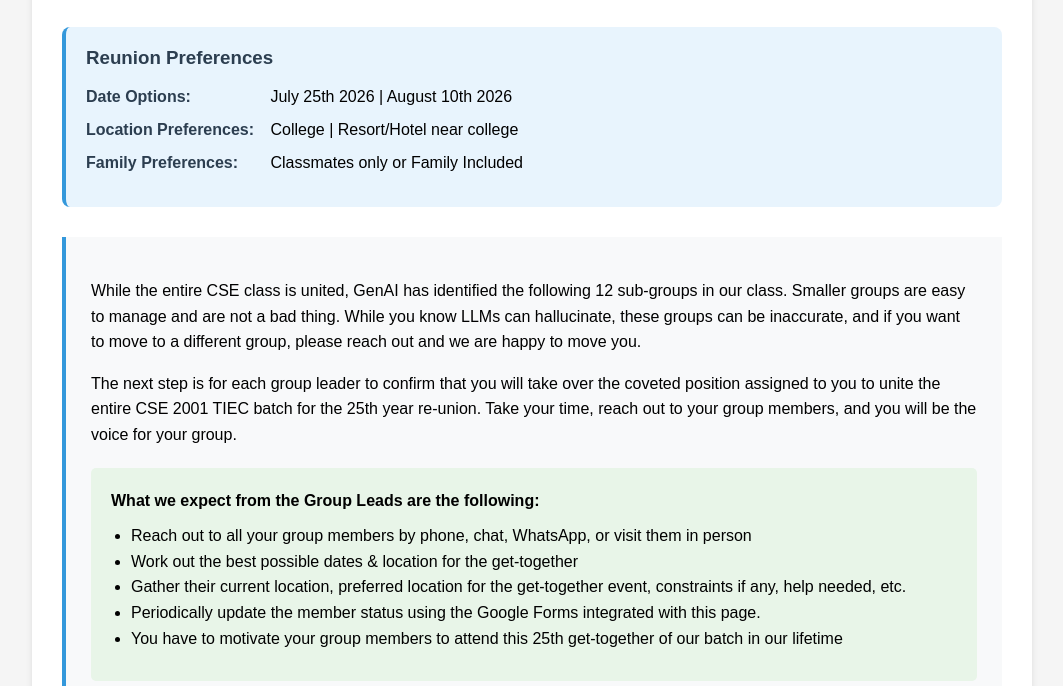
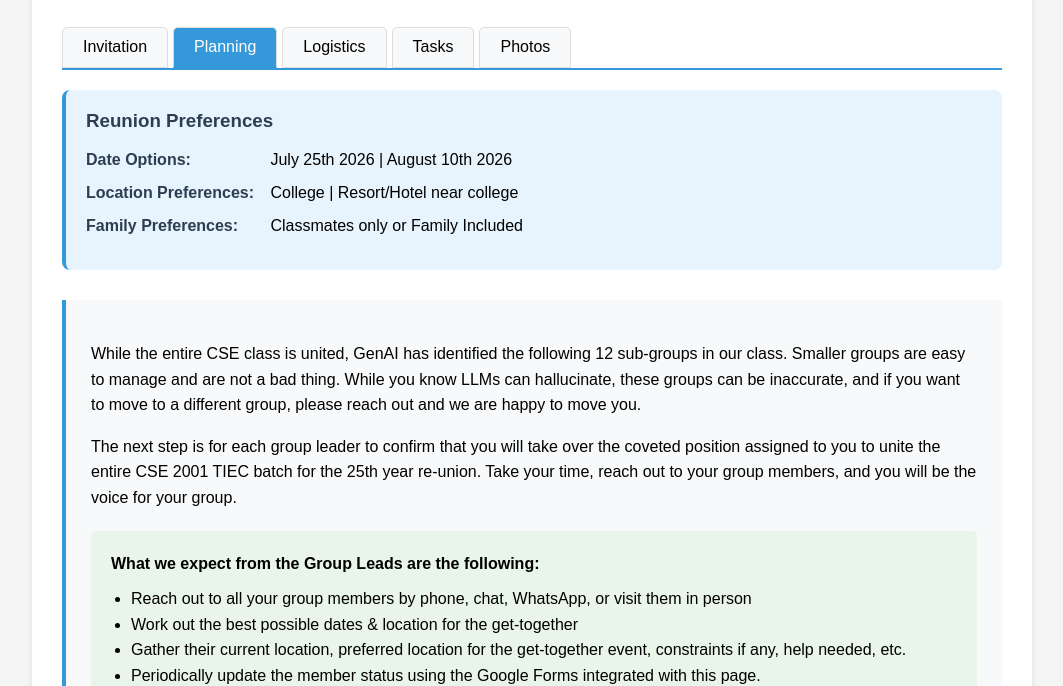
Before and after one commit to cse2001tiec/get-together, a plain HTML site: page index.html in a window 1280 px wide. Shown: the part 451-1137 px from the top of the page, without its empty margins (108-1171 px from the left). Drawn offline with Linux system fonts and the light colour scheme.

Commit message:
Add tabs for other informations

```diff
--- a/index.html
+++ b/index.html
@@ -211,6 +211,30 @@
         .group-leader {
             font-weight: bold;
         }
+        .tabs {
+            display: flex;
+            border-bottom: 2px solid #3498db;
+            margin-bottom: 20px;
+        }
+        .tab {
+            padding: 10px 20px;
+            cursor: pointer;
+            background-color: #f8f9fa;
+            border: 1px solid #ddd;
+            margin-right: 5px;
+            border-radius: 5px 5px 0 0;
+        }
+        .tab.active {
+            background-color: #3498db;
+            color: white;
+            border-bottom: 2px solid #3498db;
+        }
+        .tab-content {
+            display: none;
+        }
+        .tab-content.active {
+            display: block;
+        }
     </style>
 </head>
 <body>
@@ -219,6 +243,23 @@
 
         <div class="content">
             <h1>CSE2001TIEC - 25th Year Get Together </h1>
+
+            <div class="tabs">
+                <div class="tab" onclick="showTab('invitation')">Invitation</div>
+                <div class="tab active" onclick="showTab('planning')">Planning</div>
+                <div class="tab" onclick="showTab('logistics')">Logistics</div>
+                <div class="tab" onclick="showTab('tasks')">Tasks</div>
+                <div class="tab" onclick="showTab('photos')">Photos</div>
+            </div>
+
+            <div id="invitation" class="tab-content">
+                <div class="letter">
+                    <h3>Invitation</h3>
+                    <p>Coming soon... Formal invitation details will be available here.</p>
+                </div>
+            </div>
+
+            <div id="planning" class="tab-content active">
 
             <div class="preferences-section">
                 <h3 style="color: #2c3e50; margin-top: 0;">Reunion Preferences</h3>
@@ -245,7 +286,7 @@
                         <li>Work out the best possible dates & location for the get-together</li>
                         <li>Gather their current location, preferred location for the get-together event, constraints if any, help needed, etc.</li>
                         <li>Periodically update the member status using the Google Forms integrated with this page. </li>
-                        <li>You have to motivate your group members to attend this 25th get-together of our batch in our lifetime</li>
+                        <li>You have to motivate your group members to attend this one last get-together of our batch in our lifetime</li>
                     </ul>
                 </div>
             </div>
@@ -406,6 +447,28 @@
             <div class="letter" style="margin-top: 30px;">
                 <h3 style="color: #2c3e50; margin-top: 0;">Security</h3>
                 <p>All those security nerds trying to verify if this page is stealing or tracking your data, you can review the repository for the static page here: <a href="https://github.com/cse2001tiec/get-together" target="_blank" style="color: #3498db;">https://github.com/cse2001tiec/get-together</a></p>
+            </div>
+            </div>
+
+            <div id="logistics" class="tab-content">
+                <div class="letter">
+                    <h3>Logistics</h3>
+                    <p>Coming soon... Travel arrangements, accommodation details, and venue information will be available here.</p>
+                </div>
+            </div>
+
+            <div id="tasks" class="tab-content">
+                <div class="letter">
+                    <h3>Tasks</h3>
+                    <p>Coming soon... Task assignments and volunteer coordination will be available here.</p>
+                </div>
+            </div>
+
+            <div id="photos" class="tab-content">
+                <div class="letter">
+                    <h3>Photos</h3>
+                    <p>Coming soon... Photo gallery and memories from our college days will be available here.</p>
+                </div>
             </div>
         </div>
     </div>
@@ -635,11 +698,30 @@ Muthu (Group Lead), Y
             }
         }
 
+        // Tab switching function
+        function showTab(tabName) {
+            // Hide all tab contents
+            document.querySelectorAll('.tab-content').forEach(content => {
+                content.classList.remove('active');
+            });
+
+            // Remove active class from all tabs
+            document.querySelectorAll('.tab').forEach(tab => {
+                tab.classList.remove('active');
+            });
+
+            // Show selected tab content
+            document.getElementById(tabName).classList.add('active');
+
+            // Add active class to clicked tab
+            event.target.classList.add('active');
+        }
+
         // Add footer with timestamp
         window.addEventListener('load', function() {
             const footer = document.createElement('div');
             footer.style.cssText = 'text-align: center; padding: 20px; color: #666; font-size: 12px; border-top: 1px solid #ddd; margin-top: 30px;';
-            footer.innerHTML = `CSE2001TIEC : Status page generated using GenAI tools and Google forms data: ${new Date().toLocaleString()}`;
+            footer.innerHTML = `CSE2001TIEC : github.io pages generated using GenAI tools and Google forms data: ${new Date().toLocaleString()}`;
             document.querySelector('.container').appendChild(footer);
         });
     </script>
```
